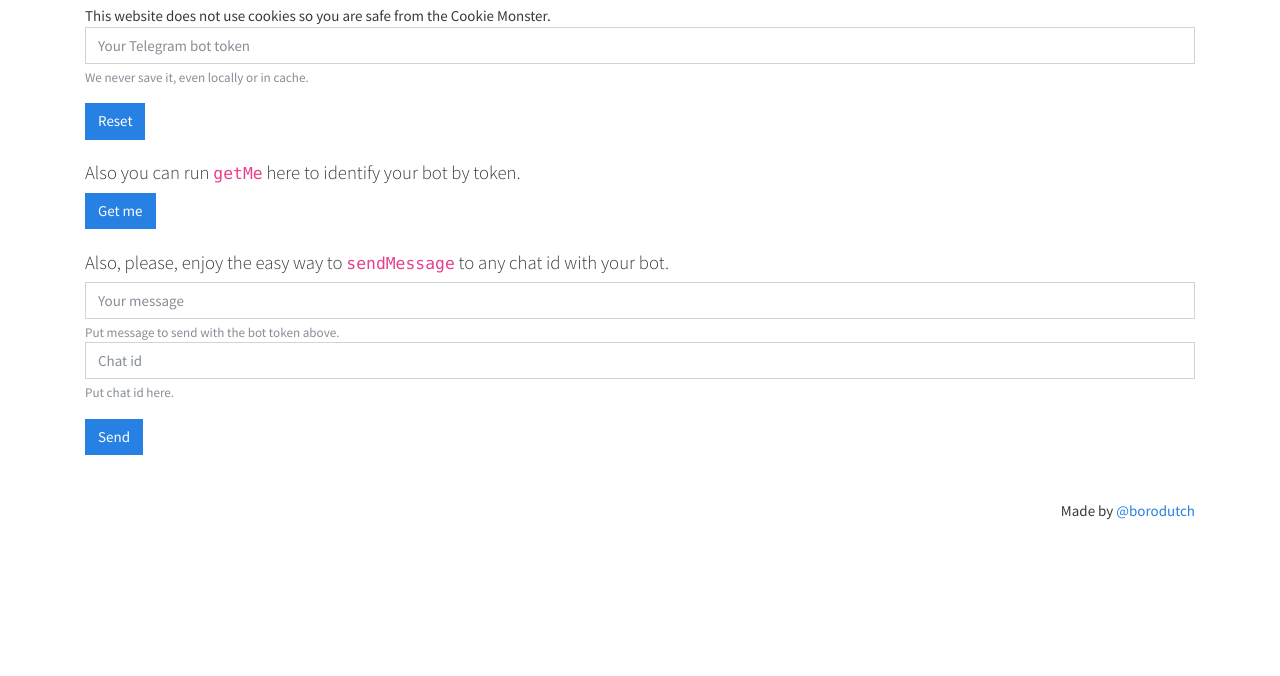
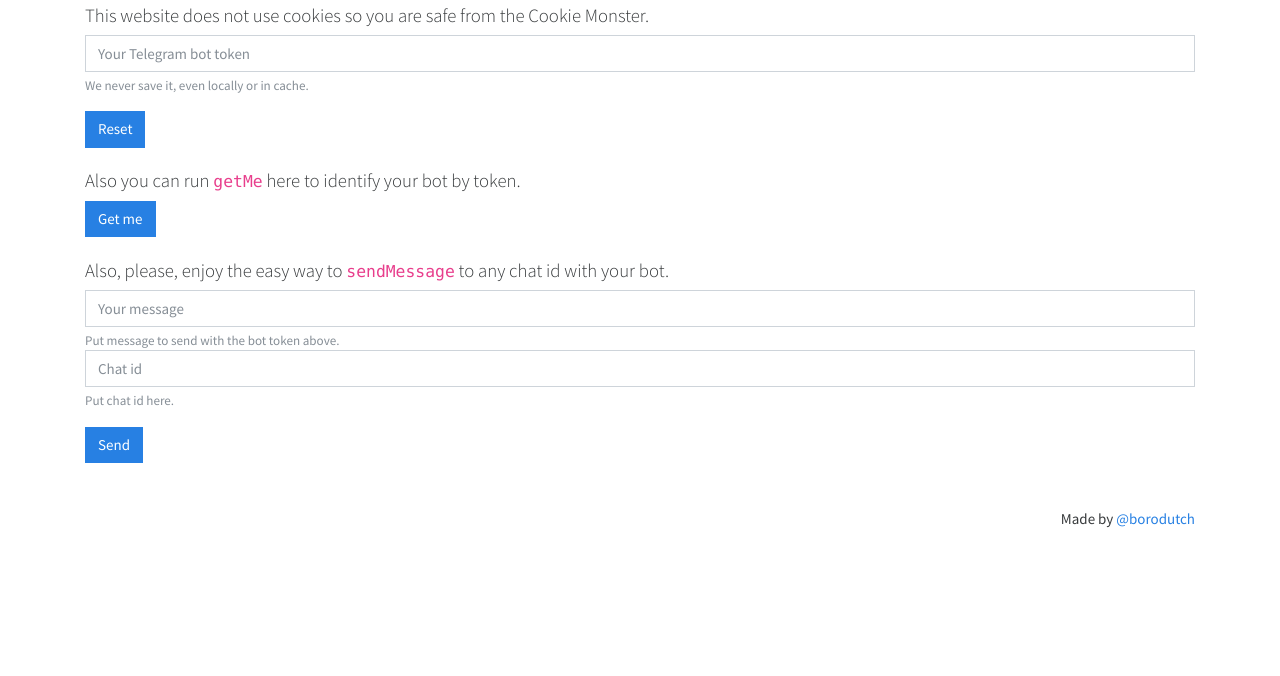
Before and after one commit to resetbot/resetbot.github.io, a plain HTML site: page index.html in a window 1280 px wide. Shown: the part 124-800 px from the top of the page. Drawn offline with nearby package versions, Linux system fonts and the light colour scheme.

Commit message:
Update index.html

```diff
--- a/index.html
+++ b/index.html
@@ -20,7 +20,7 @@
   <div class="container">
     <h1>Hi there!</h1>
     <h5>This website is intended to reset your Telegram bot <code>getUpdates</code> method. Simply enter your bot token below and hit the reset button. That's it! It just sends a GET request to <code>https://api.telegram.org/bot{{token}}/getUpdates?offset=-1</code> — it's this simple.</h5>
-     This website does not use cookies so you are safe from the Cookie Monster.</h5>
+     <h5>This website does not use cookies so you are safe from the Cookie Monster.</h5>
 
     <div id="app">
       <div class="form-group">
```
